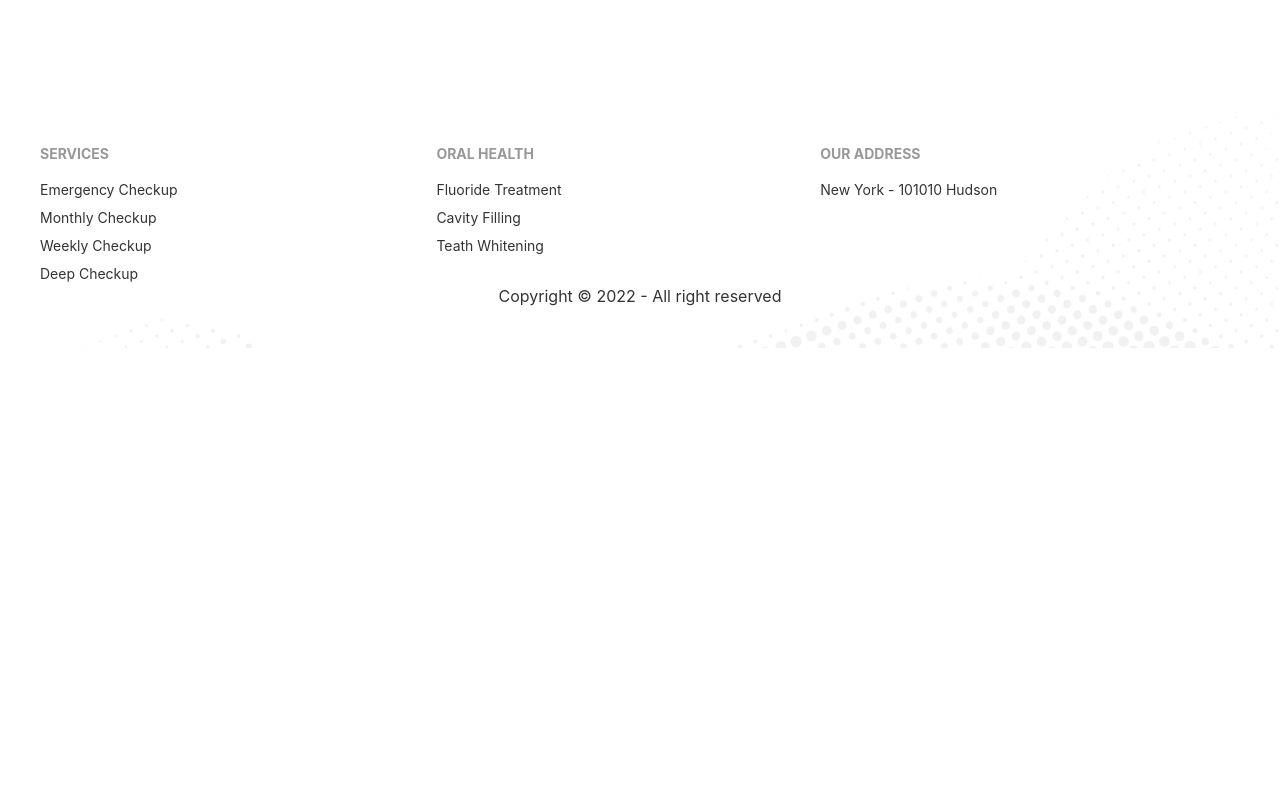
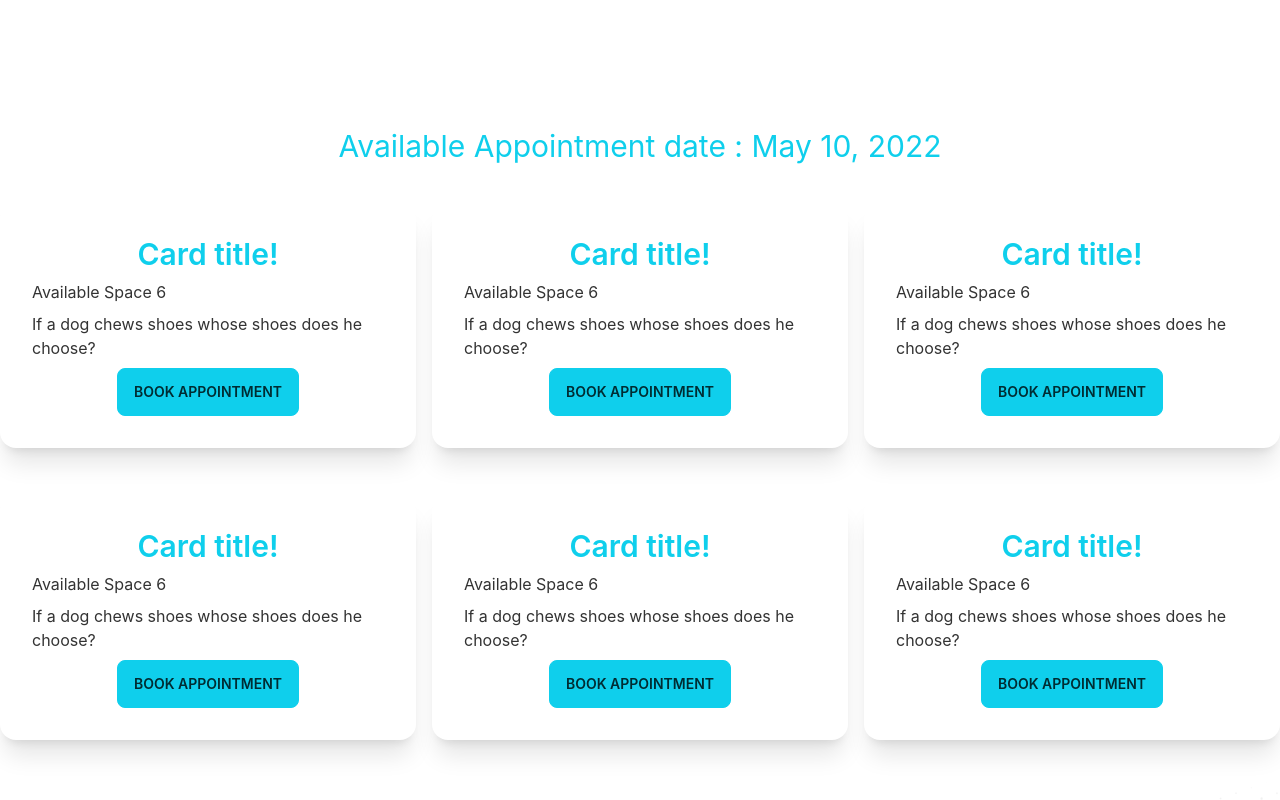
Before and after one commit to mostofakamalpassa/doctor-potal-web-client-site-app, a React (Create React App) app: page /appointment in a window 1280 px wide. Shown: the part 760-1560 px from the top of the page. Before the commit the page ends 1108 px from the top, so only its background shows below. Built offline with nearby package versions, Linux system fonts and the light colour scheme.

Commit message:
appointment service add

```diff
--- /dev/null
+++ b/public/data/service.json
@@ -0,0 +1,82 @@
+[
+    {
+        "_id": 1,
+        "name":"Teeth Orthodontic",
+        "slots":[
+            "8.00 AM - 8.30 AM",
+            "8.00 AM - 8.30 AM",
+            "8.00 AM - 8.30 AM",
+            "8.00 AM - 8.30 AM",
+            "8.00 AM - 8.30 AM",
+            "8.00 AM - 8.30 AM"
+        ]
+    },
+
+    {
+        "_id": 2,
+        "name":"Cosmetic Dentistry",
+        "slots":[
+            "8.00 AM - 8.30 AM",
+            "8.00 AM - 8.30 AM",
+            "8.00 AM - 8.30 AM",
+            "8.00 AM - 8.30 AM",
+            "8.00 AM - 8.30 AM",
+            "8.00 AM - 8.30 AM"
+        ]
+    },
+
+    {
+        "_id": 3,
+        "name":"Teeth Cleaning",
+        "slots":[
+            "8.00 AM - 8.30 AM",
+            "8.00 AM - 8.30 AM",
+            "8.00 AM - 8.30 AM",
+            "8.00 AM - 8.30 AM",
+            "8.00 AM - 8.30 AM",
+            "8.00 AM - 8.30 AM"
+        ]
+    },
+
+    {
+        "_id": 4,
+        "name":"Teeth abcd",
+        "slots":[
+            "8.00 AM - 8.30 AM",
+            "8.00 AM - 8.30 AM",
+            "8.00 AM - 8.30 AM",
+            "8.00 AM - 8.30 AM",
+            "8.00 AM - 8.30 AM",
+            "8.00 AM - 8.30 AM"
+        ]
+    },
+
+    {
+        "_id": 5,
+        "name":"Teeth efg",
+        "slots":[
+            "8.00 AM - 8.30 AM",
+            "8.00 AM - 8.30 AM",
+            "8.00 AM - 8.30 AM",
+            "8.00 AM - 8.30 AM",
+            "8.00 AM - 8.30 AM",
+            "8.00 AM - 8.30 AM"
+        ]
+    },
+
+    {
+        "_id": 6,
+        "name":"Teeth onter",
+        "slots":[
+            "8.00 AM - 8.30 AM",
+            "8.00 AM - 8.30 AM",
+            "8.00 AM - 8.30 AM",
+            "8.00 AM - 8.30 AM",
+            "8.00 AM - 8.30 AM",
+            "8.00 AM - 8.30 AM"
+        ]
+    }
+
+
+
+]
--- a/src/Pages/Appointment/Appointment.js
+++ b/src/Pages/Appointment/Appointment.js
@@ -1,12 +1,15 @@
-import React from 'react';
+import React, { useState } from 'react';
 import Footer from '../Shared/Footer/Footer';
 import AppointmentBanners from './AppointmentBanners';
+import AvailablAppointment from './AvailablAppointment';
 
 const Appointment = () => {
+    const [date, setDate] = useState(new Date());
     return (
         <div>
 
-            <AppointmentBanners></AppointmentBanners>
+            <AppointmentBanners date={date} setDate={setDate}></AppointmentBanners>
+            <AvailablAppointment date={date}></AvailablAppointment>
 
             <Footer></Footer>
         </div>
--- a/src/Pages/Appointment/AppointmentBanners.js
+++ b/src/Pages/Appointment/AppointmentBanners.js
@@ -5,8 +5,8 @@ import { DayPicker } from "react-day-picker";
 import "react-day-picker/dist/style.css";
 import { format } from "date-fns";
 
-const AppointmentBanners = () => {
-  const [date, setDate] = useState(new Date());
+const AppointmentBanners = ({date, setDate}) => {
+
   const css =`
   .my-selected:not([disabled]) {
     font-weight: bold;
--- /dev/null
+++ b/src/Pages/Appointment/AvailablAppointment.js
@@ -0,0 +1,27 @@
+import { format } from "date-fns";
+import React, { useEffect, useState } from "react";
+import SingleAppointmentCard from "./SingleAppointmentCard";
+
+const AvailablAppointment = ({ date, setDate }) => {
+    const [service, setService] = useState([]);
+
+    useEffect(()=>{
+        fetch('data/service.json')
+        .then(res => res.json())
+        .then(data => setService(data));
+    },[])
+
+  return (
+    <div className="my-6">
+      <h2 className="text-center text-primary text-3xl">
+        Available Appointment date : {format(date, "PP")}{" "}
+      </h2>
+
+      <div className="grid grid-cols-3 gap-4 my-6">
+       {service.map(ser =>  <SingleAppointmentCard key={ser._id} service={ser}></SingleAppointmentCard>)}
+      </div>
+    </div>
+  );
+};
+
+export default AvailablAppointment;
--- /dev/null
+++ b/src/Pages/Appointment/SingleAppointmentCard.js
@@ -0,0 +1,18 @@
+import React from 'react';
+
+const SingleAppointmentCard = ({service}) => {
+    return (
+        <div className="card bg-base-100 shadow-xl my-4">
+        <div className="card-body">
+          <h2 className="card-title justify-center text-3xl text-primary">Card title!</h2>
+          <p className='justify-center'>Available Space {service?.slots.length}</p>
+          <p className='justify-center'>If a dog chews shoes whose shoes does he choose?</p>
+          <div className="card-actions justify-center">
+            <button className="btn btn-primary">Book Appointment</button>
+          </div>
+        </div>
+      </div>
+    );
+};
+
+export default SingleAppointmentCard;
```
